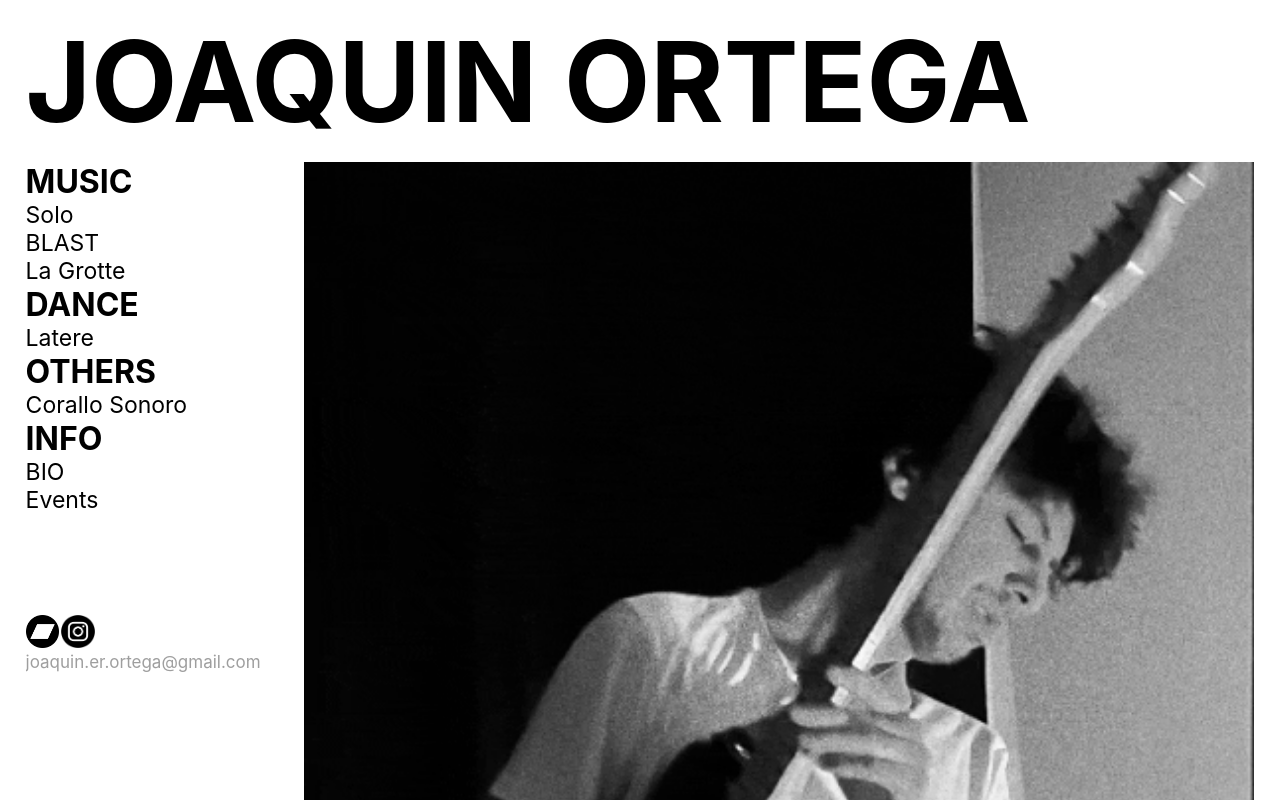
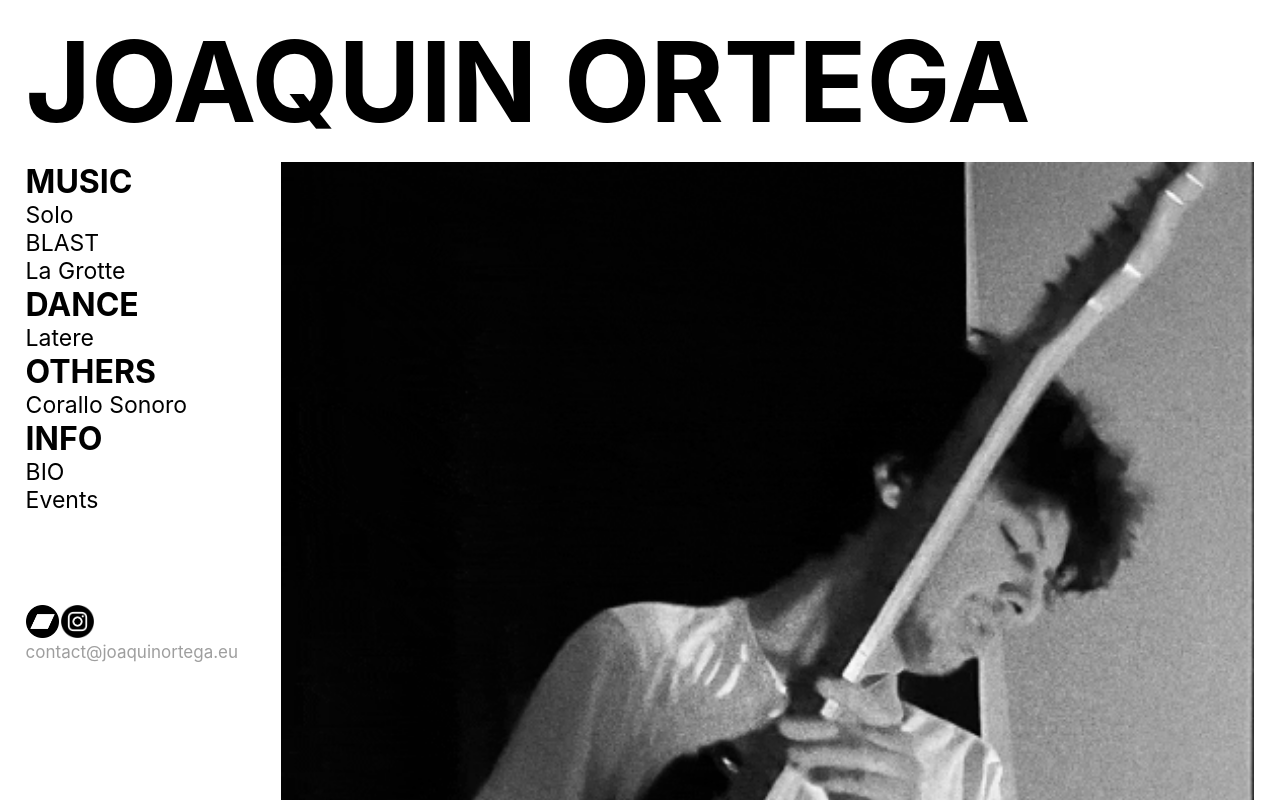
Before and after one commit to d0m111/jo, a React (Create React App) app: page / in a window 1280 px wide. Shown: the top 800 px of the page. Built offline with nearby package versions, Linux system fonts and the light colour scheme; grey boxes are pictures that could not be loaded.

Commit message:
change email

```diff
--- a/src/components/Footer.jsx
+++ b/src/components/Footer.jsx
@@ -16,7 +16,7 @@ export default function Footer(){
                 <a href="https://www.instagram.com/joaquinalvor/" className="link"><img className="logo-resized" src={igLogo} alt="instagram of Joaquin Ortega"/></a>
             </div>
             {/* <span>{bandCampLogo}</span> */}
-            <a href="mailto:joaquin.er.ortega@gmail.com" className="link">joaquin.er.ortega@gmail.com</a>
+            <a href="mailto:contact@joaquinortega.eu" className="link">contact@joaquinortega.eu</a>
         </div>
     )
 }
```
